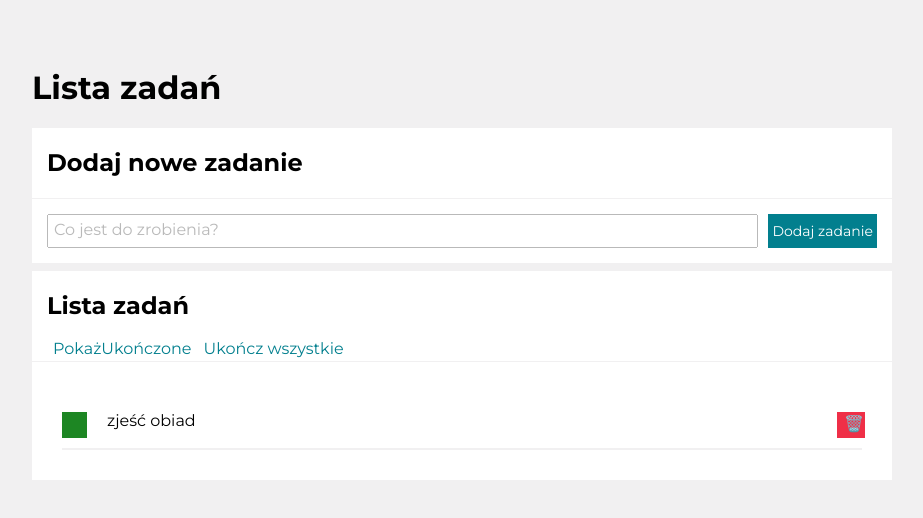
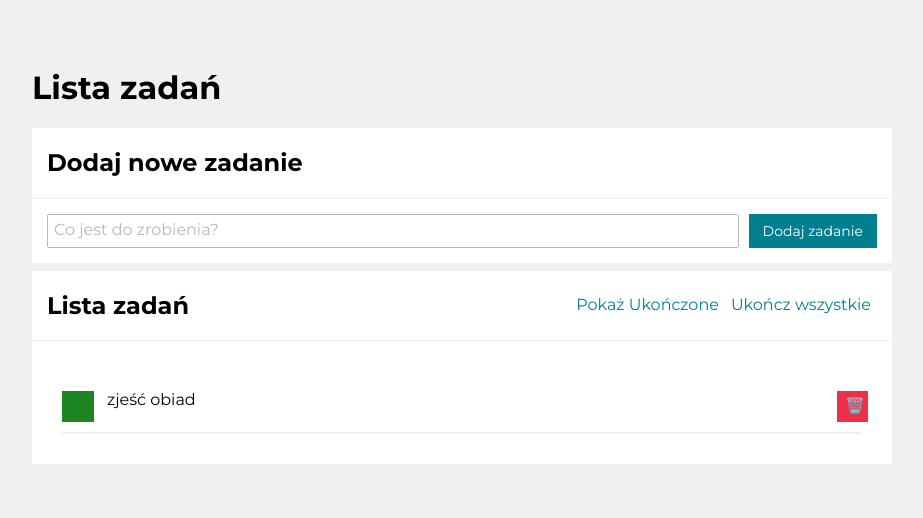
Before and after one commit to agaa-mac/react-to-do-list, a React (Create React App) app: page / in a window 1280 px wide. Shown: the top 518 px of the page, without its empty margins (178-1101 px from the left). Built offline with nearby package versions, Linux system fonts and the light colour scheme.

Commit message:
buttons (from Buttons component) are displayed correctly

```diff
--- a/src/Buttons/index.js
+++ b/src/Buttons/index.js
@@ -5,7 +5,7 @@ export default function Buttons({ tasks, hideDoneTasks }) {
     return (
       <div className="buttons">
         <button className="buttons__button">
-          {hideDoneTasks ? "Pokaż" : "Ukryj"}
+          {hideDoneTasks ? "Pokaż " : "Ukryj "}
           Ukończone
         </button>
         <button
--- a/src/Buttons/style.css
+++ b/src/Buttons/style.css
@@ -1,3 +1,7 @@
+.buttons {
+  display: flex;
+}
+
 .buttons__button {
   color: rgb(2, 127, 142);
   background-color: white;
--- a/src/Form/style.css
+++ b/src/Form/style.css
@@ -2,7 +2,7 @@
   margin: 1px 0 8px;
   padding: 15px;
   display: grid;
-  grid-template-columns: 6fr 1fr;
+  grid-template-columns: 5fr 1fr;
 }
 .form__textInput {
   opacity: 0.5;
--- a/src/Section/style.css
+++ b/src/Section/style.css
@@ -5,4 +5,6 @@
 }
 .section__header {
   padding: 1px 15px;
+  display: grid;
+  grid-template-columns: 1fr auto;
 }
--- a/src/Tasks/style.css
+++ b/src/Tasks/style.css
@@ -24,7 +24,7 @@
   background-color: rgb(29, 134, 35);
   border: 1px solid rgb(29, 134, 35);
   color: rgb(29, 134, 35);
-  padding: 12px 10px;
+  padding: 10px 15px;
 }
 .list__button--toogleDone:hover {
   background-color: rgba(29, 134, 35, 0.8);
@@ -41,7 +41,7 @@
 .list__button--remove {
   background-color: rgb(239, 47, 71);
   border: 1px solid rgb(239, 47, 71);
-  padding-right: 20px;
+  padding: 5px 22px 5px 7px;
 }
 
 .list__button--remove:hover {
```
